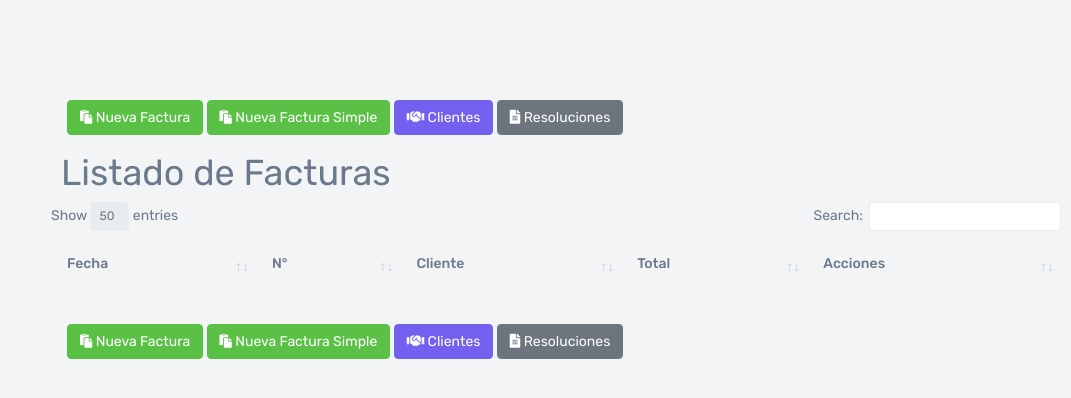
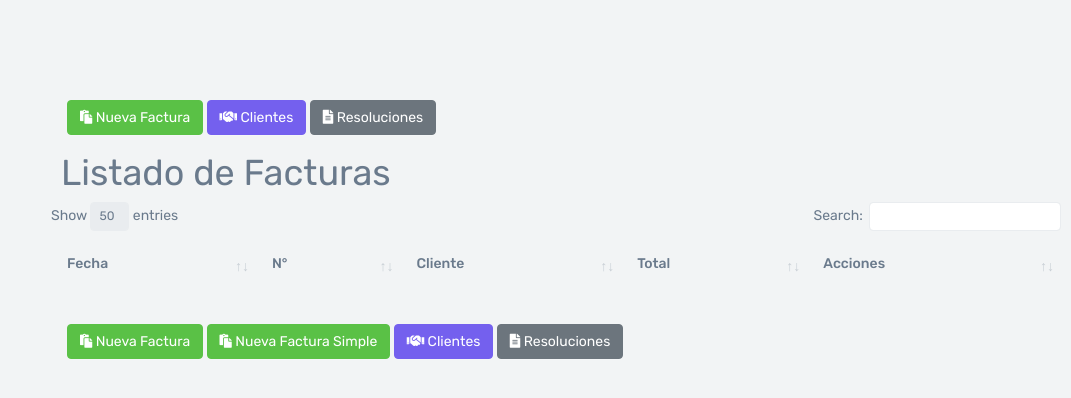
Before and after one commit to jonathan171/bambuc_for_warder, a Symfony app: template templates/factura/index.html.twig in a window 1280 px wide. Shown: the top 398 px of the page, without its empty margins (209-1280 px from the left). Run offline with Twig, Linux system fonts and the light colour scheme; the template is opened without the code that fills it, so the values that code supplies are empty; some libraries are stand-ins or nearby versions.

Commit message:
index factura simple

```diff
--- a/templates/factura/index.html.twig
+++ b/templates/factura/index.html.twig
@@ -6,7 +6,7 @@
  <div class="p-3">
         <div class="form-group ">
          <a class="btn waves-effect waves-light btn-success" href="{{ path('app_factura_new') }}"> <i class="  fas fa-paste"></i> Nueva Factura</a>
-         <a class="btn waves-effect waves-light btn-success" href="{{ path('app_factura_simple_new') }}"> <i class="  fas fa-paste"></i> Nueva Factura Simple</a>
+        {# <a class="btn waves-effect waves-light btn-success" href="{{ path('app_factura_simple_new') }}"> <i class="  fas fa-paste"></i> Nueva Factura Simple</a>#}
          <a class="btn waves-effect waves-light btn-primary " href="{{ path('app_clientes_index') }}"> <i class=" fas fa-handshake"></i> Clientes</a>
          <a class="btn waves-effect waves-light btn-secondary" href="{{ path('app_factura_resolucion_index') }}"> <i class="fas fa-file-alt"></i> Resoluciones</a>
         </div>
```
